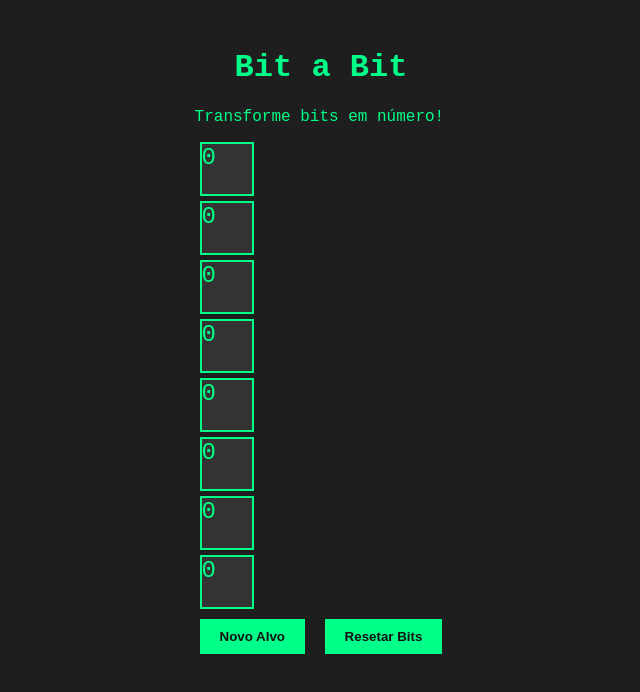
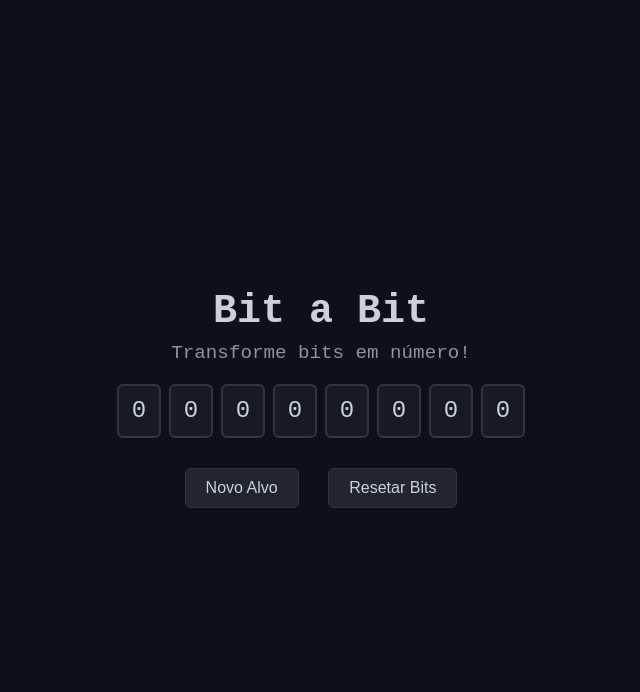
Before and after one commit to ericaviana12/bit-a-bit, a plain HTML site: page index.html in a window 1280 px wide. Shown: the whole page, without its empty margins (319-959 px from the left). Drawn offline with Linux system fonts and the light colour scheme.

Commit message:
Update style.css

```diff
--- a/style.css
+++ b/style.css
@@ -1,66 +1,81 @@
 body {
-  background-color: #1e1e1e;
-  color: #00ff88;
+  margin: 0;
+  padding: 0;
   font-family: 'Courier New', monospace;
+  background-color: #0d1117;
+  color: #c9d1d9;
   display: flex;
   justify-content: center;
-  padding: 20px;
-}
-
-.terminal {
-  width: 100%;
-  max-width: 600px;
-  background-color: #111;
-  padding: 20px;
-  border: 2px solid #00ff88;
-  border-radius: 8px;
-  box-shadow: 0 0 10px #00ff88;
-}
-
-h1, h2 {
+  align-items: center;
+  height: 100vh;
   text-align: center;
 }
 
-.bit-row {
+main {
+  max-width: 90%;
+}
+
+h1 {
+  font-size: 2.5rem;
+  margin-bottom: 0.2em;
+}
+
+.sub {
+  margin-top: 0;
+  color: #8b949e;
+  font-size: 1.2rem;
+}
+
+#alvo, #numero {
+  font-size: 1.5rem;
+  margin: 1rem 0;
+}
+
+.bits {
   display: flex;
   justify-content: center;
-  flex-wrap: wrap;
+  gap: 8px;
   margin: 20px 0;
 }
 
 .bit {
-  width: 50px;
+  background: #161b22;
+  border: 2px solid #30363d;
+  color: #c9d1d9;
+  width: 40px;
   height: 50px;
-  background-color: #333;
-  margin: 5px;
-  border: 2px solid #00ff88;
-  font-size: 24px;
+  font-size: 1.5rem;
+  display: flex;
+  justify-content: center;
+  align-items: center;
+  cursor: pointer;
+  transition: 0.2s;
+  border-radius: 6px;
+}
+
+.bit.on {
+  background-color: #238636;
+  color: #ffffff;
+  border-color: #2ea043;
+}
+
+button {
+  background-color: #21262d;
+  border: 1px solid #30363d;
+  color: #c9d1d9;
+  font-size: 1rem;
+  padding: 10px 20px;
+  border-radius: 6px;
+  margin: 10px;
   cursor: pointer;
 }
 
-.bit.active {
-  background-color: #00ff88;
-  color: #111;
+button:hover {
+  background-color: #30363d;
 }
 
-button {
-  background-color: #00ff88;
-  color: #111;
-  border: none;
-  padding: 10px 20px;
-  margin: 5px;
-  font-weight: bold;
-  cursor: pointer;
+.recorde-box {
+  margin-top: 20px;
+  font-size: 1rem;
+  color: #58a6ff;
 }
-
-input {
-  padding: 8px;
-  font-family: 'Courier New', monospace;
-  margin-top: 10px;
-  width: 100%;
-  box-sizing: border-box;
-}
-
-.hidden {
-  display: none;
-}
```
